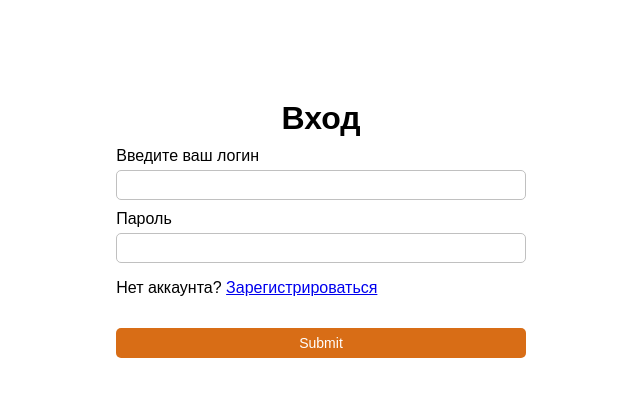
After one commit to urkin-dev/Blog, a Django app: page /login/ in a window 1280 px wide. The commit adds this page. Shown: the top 397 px of the page, without its empty margins (319-959 px from the left). Run offline with Django 3.2, Linux system fonts and the light colour scheme.

Commit message:
* Add user auth * Add user profile page * Add auth forms

```diff
--- a/blog/apps/main_app/models.py
+++ b/blog/apps/main_app/models.py
@@ -1,6 +1,7 @@
 import datetime
 from django.db import models
 from django.utils import timezone
+from django.conf import settings
 
 class Category(models.Model):
     category_no   = models.IntegerField('Номер категории', primary_key=True)
@@ -21,7 +22,7 @@ class Article(models.Model):
     pub_date            = models.DateTimeField('Дата публикации')
     is_main_in_category = models.BooleanField('Главная статья в своей категории(можно поставить только 1)', default=False)
     is_main_in_homepage = models.BooleanField('Главная статья на домашней страницу(всего 3)', default=False)
-    author_name         = models.CharField('Логин автора', max_length=50, default="No name")
+    author              = models.ForeignKey(settings.AUTH_USER_MODEL, on_delete = models.CASCADE, default = '1')
     category            = models.ForeignKey(Category, on_delete=models.SET_DEFAULT, db_column='category_no', default=14)
     likes               = models.IntegerField(default=0)
 
--- a/blog/apps/main_app/urls.py
+++ b/blog/apps/main_app/urls.py
@@ -5,7 +5,11 @@ from . import views
 app_name = 'main_app'
 urlpatterns = [
     path('', views.index, name = 'index'),
+    path('profile/', views.profile, name = 'loadArticles'),
     path('loadArticles/', views.loadArticles, name = 'loadArticles'),
+    path('login/', views.login, name = 'login'),
+    path('logout/', views.logoutUser, name = 'logoutUser'),
+    path('register/', views.register, name = 'register'),
     path('loadComments/', views.loadComments, name = 'loadComments'),
     path('category/', views.category, name = 'category'),
     path('article/', views.article, name = 'article'),
--- a/blog/apps/main_app/views.py
+++ b/blog/apps/main_app/views.py
@@ -10,6 +10,10 @@ from django.http import HttpResponse, Http404
 from django.utils import timezone
 
 from .models import Category, Article, Comment
+
+from .forms import CreateUserForm
+from django.contrib.auth import authenticate, login as auth_login, logout
+from django.contrib import messages
 
 def index(req):
     categories          = Category.objects.all()
@@ -77,25 +81,42 @@ def article(req):
     article.article_text = parseArticleText(article.article_text)
     return render(req, 'pages/article.html', { 'article': article, 'categories': categories, 'category_id': article.category_id, 'comments': latest_comments_list })
 
+def profile(req):
+
+    user = req.user
+
+    last_articles = Article.objects.filter(author = user)[3]
+    articleCount  = len(Article.objects.filter(author = user))
+
+    return render(req, 'user/profile.html', {'articleCount': articleCount, 'lastArticles': last_articles, 'user': user})
+
+
 def leave_comment(req, article_id):
-    try:
-        a = Article.objects.get(id = article_id)
-    except:
-        raise Http404("Статья не найдена")
 
-    data = json.loads(req.body)
+    if req.user.is_authenticated:
 
-    c = a.comment_set.create(author_name = 'No name', comment_text = data['text'], pub_date = timezone.now())
+        try:
+            a = Article.objects.get(id = article_id)
+        except:
+            raise Http404("Статья не найдена")
 
-    comment                = {}
-    comment["id"]          = c.id
-    comment["author_name"] = c.author_name
-    comment["pub_date"]    = c.pub_date.strftime("%d %B %Y %H:%M")
-    comment["text"]        = c.comment_text
+        data = json.loads(req.body)
 
-    context = json.dumps(comment)
+        c = a.comment_set.create(author_name = req.user.username, comment_text = data['text'], pub_date = timezone.now())
 
-    return HttpResponse(context, content_type="application/json")
+        comment                = {}
+        comment["id"]          = c.id
+        comment["author_name"] = c.author_name
+        comment["pub_date"]    = c.pub_date.strftime("%d %B %Y %H:%M")
+        comment["text"]        = c.comment_text
+
+        context = json.dumps(comment)
+
+        return HttpResponse(context, content_type="application/json")
+
+    else:
+        jsonr = json.dumps({ 'authenticated': False })
+        return HttpResponse(jsonr, content_type="application/json")
 
 def loadComments(req):
 
@@ -119,6 +140,50 @@ def loadComments(req):
 
     return HttpResponse(context, content_type="application/json")
 
+def login(req):
+
+    if req.user.is_authenticated:
+        return redirect('/')
+    else:
+        context = {}
+
+        if req.method == 'POST':
+            username = req.POST["username"]
+            password = req.POST["password"]
+
+            user = authenticate(req, username=username, password=password) # Get user from db
+
+            if user is not None:
+                auth_login(req, user)
+                return redirect('/')
+            else:
+                messages.info(req, 'Username or password is incorrect')
+                return render(req, 'pages/login.html', context)
+
+        return render(req, 'pages/login.html', context)
+
+def logoutUser(req):
+    logout(req)
+    return redirect('/')
+
+def register(req):
+    if req.user.is_authenticated:
+        return redirect('/')
+    else:
+        form = CreateUserForm()
+
+        if req.method == 'POST':
+            form = CreateUserForm(req.POST) # Create new form to check validation
+            if form.is_valid():
+                form.save() # Create new User
+                user = form.cleaned_data.get('username')
+                messages.success(req, 'Аккаунт был создан ' + user)
+
+                return redirect('/')
+
+        context = {'form': form}
+        return render(req, 'pages/register.html', context)
+
 def parseArticleText(text):
 
     lines = text.splitlines()
--- a/blog/static/styles/articlePage.css
+++ b/blog/static/styles/articlePage.css
@@ -1,5 +1,5 @@
 .article {
-    width: 70%;
+    max-width: 70%;
     margin: 0 auto;
     font-family: Arial, Helvetica, sans-serif;
     padding-top: 50px;
@@ -46,6 +46,10 @@
     font-size: 21px;
     margin-top: 50px;
     width: 100%;
+}
+
+.article__text p {
+    word-break: break-all
 }
 
 .article__info {
--- /dev/null
+++ b/blog/static/styles/form.css
@@ -0,0 +1,80 @@
+*, *::before, *::after {
+    box-sizing: border-box;
+}
+
+body {
+    padding: 0;
+    margin: 0;
+}
+
+.form-container {
+    width: 80%;
+    margin: 0 auto;
+    display: flex;
+    align-items: center;
+    flex-direction: column;
+}
+
+.form-container .title {
+    margin: 0;
+    padding: 0;
+    margin-top: 100px;
+}
+
+.register-form {
+    display: flex;
+    flex-direction: column;
+    width: 40%;
+}
+
+.register-form  label {
+    margin-top: 10px;
+}
+
+.register-form input:not(.register-btn) {
+    border: 1px solid rgb(192, 192, 192);
+    border-radius: 5px;
+    max-width: 100%;
+    height: 30px;
+    outline: none;
+    margin-top: 5px;
+    padding: 10px;
+}
+
+.register-form .register-btn {
+    margin-top: 15px;
+    width: 100%;
+    height: 30px;
+    border: none;
+    outline: none;
+    background-color: rgb(216, 109, 22);
+    border-radius: 5px;
+    color: #fff;
+    transition: .3s;
+    font-size: 14px;
+}
+
+.register-btn:hover {
+    cursor: pointer;
+    background-color: rgb(102, 102, 102);
+}
+
+header {
+    width: 100%;
+    background-color: rgb(168, 168, 168);
+    display: flex;
+    align-items: center;
+    justify-content: center;
+}
+
+.userName {
+    margin-right: 10px;
+}
+
+.errorlist {
+    list-style: none;
+    color: rgb(165, 80, 80);
+    margin: 0;
+    padding: 0;
+    margin-top: 10px;
+}
--- /dev/null
+++ b/blog/templates/auth.html
@@ -0,0 +1,16 @@
+<!DOCTYPE html>
+<html lang="en">
+    <head>
+        <meta charset="UTF-8">
+        <meta name="viewport" content="width=device-width, initial-scale=1.0">
+        <meta http-equiv="X-UA-Compatible" content="ie=edge">
+        {% load static %}
+        <link rel="stylesheet" href="{% static '/style.css' %}">
+        {% block links %}
+        {% endblock %}
+        <title>{% block title %}{% endblock %}</title>
+    </head>
+<body>
+    {% block content %}{% endblock %}
+</body>
+</html>
--- a/blog/templates/pages/article.html
+++ b/blog/templates/pages/article.html
@@ -72,7 +72,7 @@
                     {% endfor %}
 
                 {% else %}
-                    <p>Комментарии не найдены. Станьте первым</p>
+                    <p class='no-comments'>Комментарии не найдены. Станьте первым</p>
                 {% endif %}
 
                 <button class="load-btn">
--- a/blog/templates/pages/index.html
+++ b/blog/templates/pages/index.html
@@ -19,7 +19,7 @@
                         <a href="/article?id={{main_article.id}}" class="popular-article__image-wrap"><img src=" {{ main_article.article_image.url }} " alt="Article image" class="popular-article__img"></a>
                         <a href="/article?id={{main_article.id}}" class="popular-article__title">{{ main_article.article_title }}</a>
                         <a href="/article?id={{main_article.id}}"><p class="popular-article__desc">{{ main_article.article_description }}</p></a>
-                        <a href="" class="popular-article__author-name">{{ main_article.author_name }}</a>
+                        <a href="" class="popular-article__author-name">{{ main_article.author }}</a>
                         <span class="popular-article__date">{{ main_article.pub_date }}</span>
                         <a href="/category?id={{main_article.category_id}}" class="article-category">{{ main_article.category }}</a>
                     </div>
@@ -36,7 +36,7 @@
                             <a href="/article?id={{a.id}}" class="popular-article__image-wrap"><img src="{{ a.article_image.url }}" alt="Article image" class="popular-article__img"></a>
                             <a href="/article?id={{a.id}}" class="popular-article__title">{{a.article_title}}</a>
                             <a href="/article?id={{a.id}}"><p class="popular-article__desc">{{a.article_description}}</p></a>
-                            <a href="" class="popular-article__author-name">{{a.author_name}}</a>
+                            <a href="" class="popular-article__author-name">{{a.author}}</a>
                             <span class="popular-article__date">{{a.pub_date}}</span>
                             <a href="/category?id={{a.category_id}}" class="article-category">{{ a.category }}</a>
                         </div>
@@ -56,7 +56,7 @@
                         <div class="article__content">
                             <a href="/article?id={{a.id}}" class="article__title">{{ a.article_title }}</a>
                             <a href="/article?id={{a.id}}"><p class="article__desc">{{ a.article_description }}</p></a>
-                            <a href="" class="article__author-name">{{ a.author_name }}</a>
+                            <a href="" class="article__author-name">{{ a.author }}</a>
                             <a href="/category?id={{a.category_id}}" class="article-category">{{ a.category }}</a>
                             <p class="article__date">{{ a.pub_date }}</p>
                             <button class="like-btn">
--- /dev/null
+++ b/blog/templates/pages/login.html
@@ -0,0 +1,34 @@
+{% extends 'auth.html' %}
+
+{% block links %}
+    {% load static %}
+    <link rel="stylesheet" href="{% static '/form.css' %}">
+{% endblock %}
+
+{% block title %}Вход{% endblock %}
+
+{% block content %}
+    <div class="form-container">
+        <h1 class="title">Вход</h1>
+        <form action="" method="POST" class="register-form">
+
+            {% csrf_token %}
+
+            <label for="id_email">Введите ваш логин</label>
+            <input type="username" name="username" id="id_email">
+            <label for="id_password">Пароль</label>
+            <input type="password" name="password" id="id_password">
+
+            {% for message in messages %}
+                <p class='message'>{{message}}</p>
+            {% endfor %}
+
+            <p>
+                Нет аккаунта?
+                <a href="{% url 'main_app:register' %}">Зарегистрироваться</a>
+            </p>
+
+            <input type="submit" name="Create User" class="register-btn">
+        </form>
+    </div>
+{% endblock %}
--- a/blog/urls.py
+++ b/blog/urls.py
@@ -21,5 +21,5 @@ from django.conf.urls.static import static
 
 urlpatterns = [
     path('', include('main_app.urls')),
-    path('admin/', admin.site.urls),
+    path(r'supers3cret4dm1n/', admin.site.urls),
 ] + static(settings.MEDIA_URL, document_root=settings.MEDIA_ROOT)
```
Also changed, not shown: blog/apps/main_app/forms.py (added, +8 -0 lines), blog/static/scripts/article.js (+11 -1 lines), blog/static/styles/style.css (+53 -0 lines), blog/templates/base.html (+15 -5 lines), blog/templates/pages/register.html (added, +38 -0 lines), blog/templates/user/profile.html (added, +15 -0 lines), blog/apps/main_app/migrations/0007_auto_20200609_1627.py (added), 1 other file.
